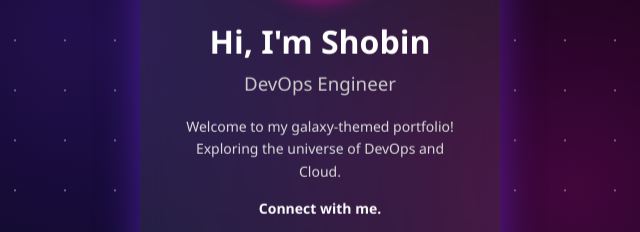
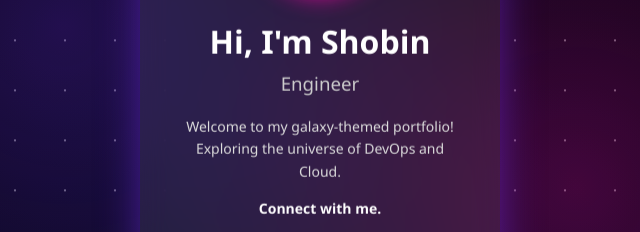
Before and after one commit to shobin-blip/portfolio, a plain HTML site: page index.html in a window 1280 px wide. Shown: the part 293-525 px from the top of the page, 320-960 px from the left. Drawn offline with Linux system fonts and the light colour scheme.

Commit message:
Update index.html

```diff
--- a/index.html
+++ b/index.html
@@ -144,7 +144,7 @@ p {
     <img src="Untitled.jpg" alt="Profile Picture" class="profile-pic">
 
     <h1>Hi, I'm Shobin</h1>
-    <h3>DevOps Engineer</h3>
+    <h3> Engineer</h3>
 
     <p>
         Welcome to my galaxy-themed portfolio!
```
